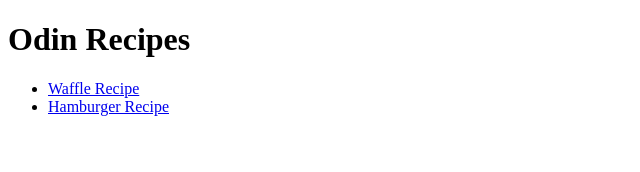
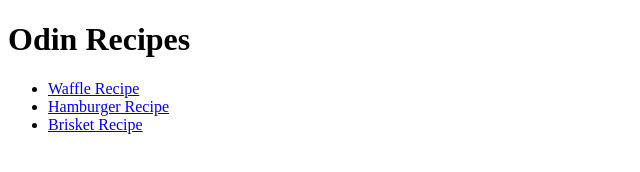
Before and after one commit to Edgars6/odin-recipes, a plain HTML site: page index.html in a window 1280 px wide. Shown: the whole page, without its empty margins (0-640 px from the left). Drawn offline with Linux system fonts and the light colour scheme.

Commit message:
Created link on index to brisket.html

```diff
--- a/index.html
+++ b/index.html
@@ -12,6 +12,7 @@
     <ul>
         <li><a href="recipes/waffles.html">Waffle Recipe</a></li>
         <li><a href="recipes/hamburger.html">Hamburger Recipe</a></li>
+        <li><a href="recipes/brisket.html">Brisket Recipe</a></li>
 
     </ul>
 </body>
```
